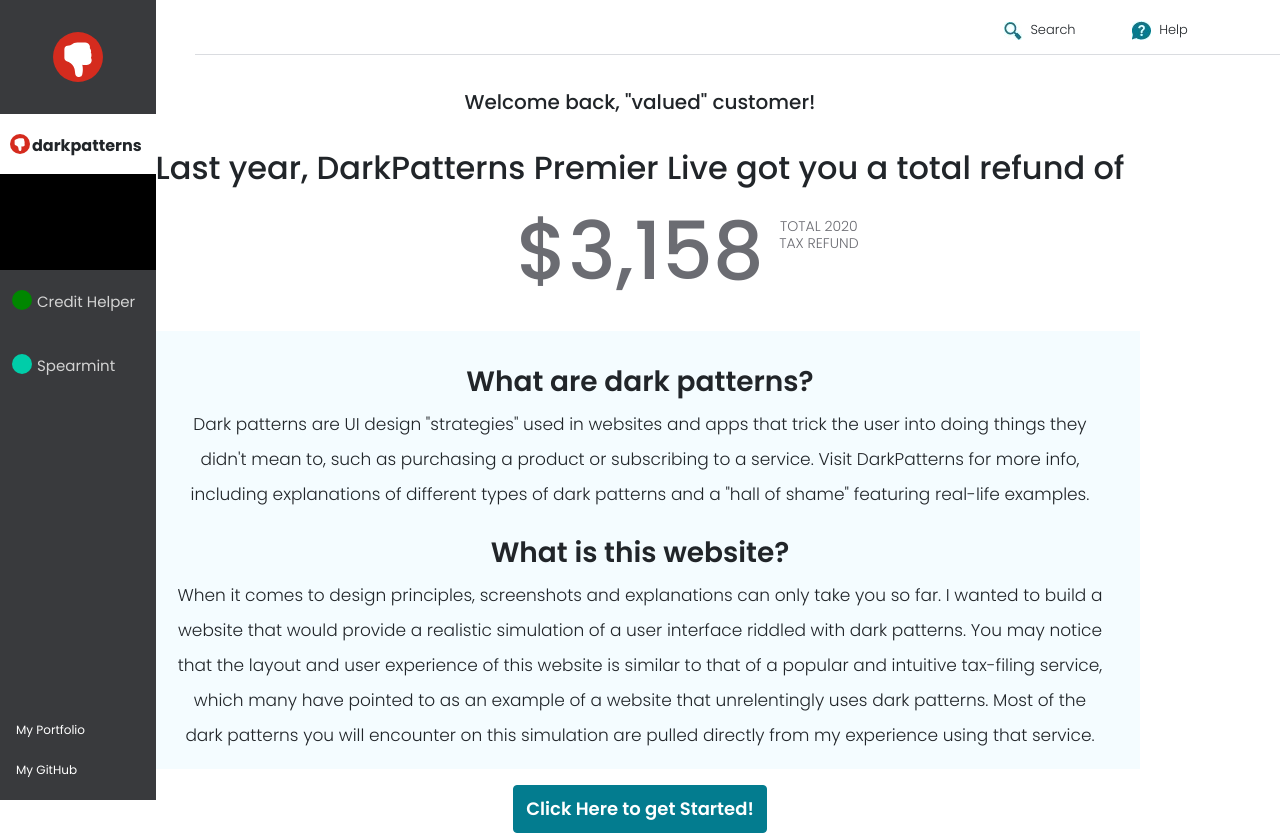
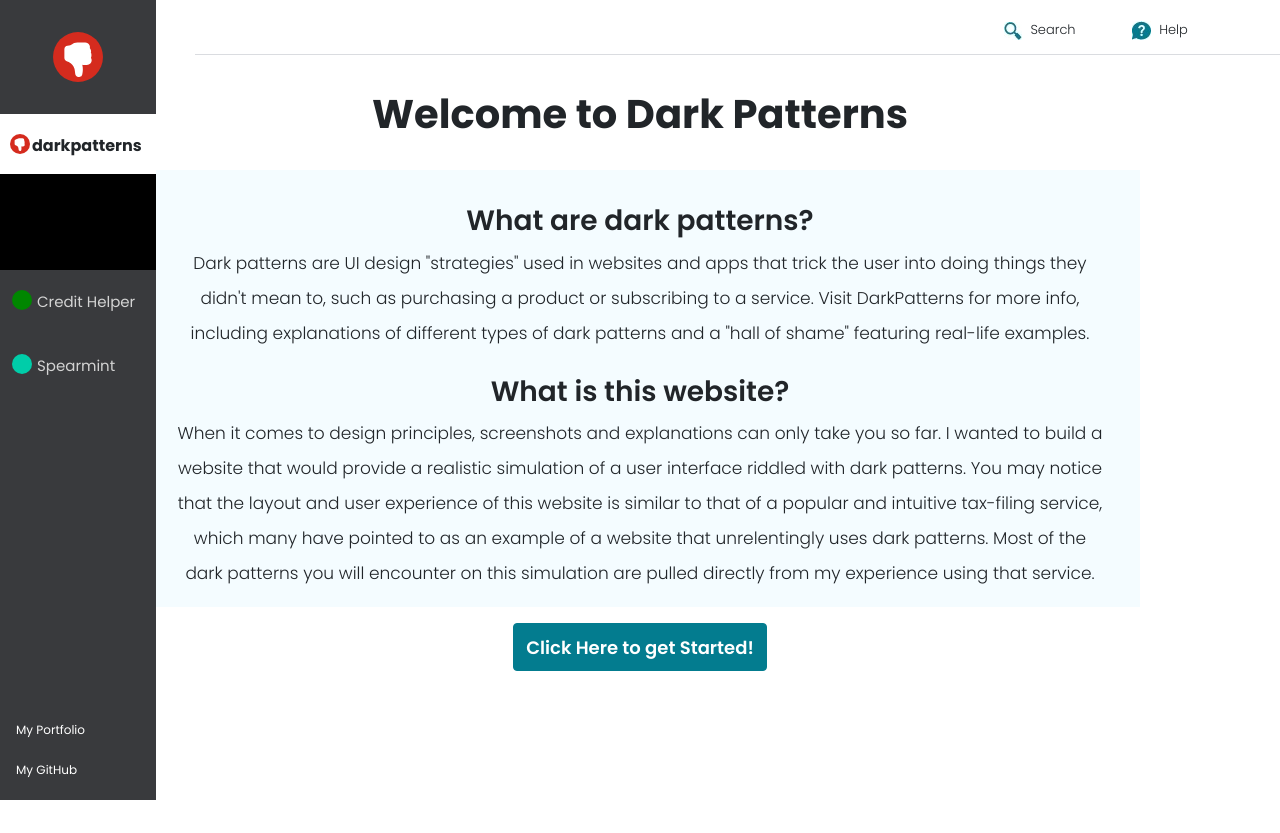
Before and after one commit to apnordin/Dark-Patterns, a React (Create React App) app: page / in a window 1280 px wide. Shown: the top 833 px of the page. After the commit the page ends 800 px from the top, so only its background shows below. Built offline with nearby package versions, Linux system fonts and the light colour scheme.

Commit message:
Added a startpage for the simulation

```diff
--- a/public/index.html
+++ b/public/index.html
@@ -27,7 +27,7 @@
       work correctly both with client-side routing and a non-root public URL.
       Learn how to configure a non-root public URL by running `npm run build`.
     -->
-    <title>React App</title>
+    <title>Dark Patterns</title>
   </head>
   <body>
     <noscript>You need to enable JavaScript to run this app.</noscript>
--- a/src/components/ProductSelection.js
+++ b/src/components/ProductSelection.js
@@ -1,5 +1,5 @@
 import React from "react";
-import {Check2All, Check2Circle, Check2Square, Check2 } from "react-bootstrap-icons";
+import { Check2 } from "react-bootstrap-icons";
 
 export default function ProductSelection () {
     return (
--- /dev/null
+++ b/src/components/StartPage.js
@@ -0,0 +1,28 @@
+import React from "react";
+
+export default function StartPage ( {setGoToStart, setGoToFinancial }) {
+
+    return (
+        <div className="col-12 text-center">
+            <h5 className="welcome-back">Welcome back, "valued" customer!
+            </h5>
+            <h2 className="savings">Last year, DarkPatterns Premier Live got you a total refund of
+            </h2>
+            <h1 className="dollardollar mt-3">
+                $3,158
+                <span className="dollardollarlabel">
+                    TOTAL 2020 TAX REFUND
+                </span>
+            </h1>
+            <div className="row">
+                <div className="col-12 text-center lightblue mt-4">
+                    <h5 className="maintexth5">DPTax is a COMPLETELY FREE tax preparation service to file taxes online. Easily file federal and state income tax returns with 100% accuracy to get your dividend. We offer the convenience of preparing and filing your tax return from virtually any computer or mobile device with Internet access. With the best features and support, you are going to love filing with us!</h5>
+                </div>
+                <div className="col-12 text-center">
+                    <h2 className="mt-5 mb-4">Just click below to get started!</h2>
+                <button onClick={() => {setGoToStart(false); setGoToFinancial(true);}} type="button" className="btn btn-main ml-1 mt-3">Continue</button>
+                </div>
+            </div>
+        </div>
+    )
+}
--- a/src/components/Tutorial.js
+++ b/src/components/Tutorial.js
@@ -1,6 +1,6 @@
 import React from "react";
 
-export default function Tutorial ( {setGoToFinancial, setGoToTutorial } ) {
+export default function Tutorial ( {setGoToStart, setGoToTutorial } ) {
     return (
         <div className="col-12 text-center">
             <h2 className="welcome-back">Instructions
@@ -10,8 +10,8 @@
                     <h5 className="maintexth5 mb-3">Follow the instructions on each page as if you were actually trying to use a tax-filing service. At the end of the simulation, we will review each dark pattern, and you will be able to select which ones you noticed while participating.</h5>
                 </div>
                 <div className="col-12 text-center">
-                    <button onClick={() => {setGoToFinancial(false); setGoToTutorial(false);}} type="button" className="btn btn-grey mr-1 mt-3">Go Back</button>
-                    <button onClick={() => {setGoToFinancial(true); setGoToTutorial(false);}} type="button" className="btn btn-main ml-1 mt-3">Start!</button>
+                    <button onClick={() => {setGoToStart(false); setGoToTutorial(false);}} type="button" className="btn btn-grey mr-1 mt-3">Go Back</button>
+                    <button onClick={() => {setGoToStart(true); setGoToTutorial(false);}} type="button" className="btn btn-main ml-1 mt-3">Start!</button>
                 </div>
             </div>
         </div>
--- a/src/components/Welcome.js
+++ b/src/components/Welcome.js
@@ -4,15 +4,7 @@
 
     return (
         <div className="col-12 text-center">
-            <h5 className="welcome-back">Welcome back, "valued" customer!
-            </h5>
-            <h2 className="savings">Last year, DarkPatterns Premier Live got you a total refund of
-            </h2>
-            <h1 className="dollardollar mt-3">
-                $3,158
-                <span className="dollardollarlabel">
-                    TOTAL 2020 TAX REFUND
-                </span>
+            <h1 className="mainpagewelcome">Welcome to Dark Patterns
             </h1>
             <div className="row">
                 <div className="col-12 text-center lightblue mt-4">
--- a/src/index.css
+++ b/src/index.css
@@ -77,6 +77,11 @@
 
 .savings {
   margin-top: 35px;
+}
+
+.mainpagewelcome {
+  margin-top: 35px;
+  font-weight: 700;
 }
 
 .dollardollar {
--- a/src/pages/Main.js
+++ b/src/pages/Main.js
@@ -5,22 +5,28 @@
 import Tutorial from "../components/Tutorial";
 import Financial from "../components/Financial";
 import ProductSelection from "../components/ProductSelection"
+import StartPage from "../components/StartPage"
 
 export default function Main () {
 
     const initialGoToTutorial = false;
+    const initialGoToStart = false;
     const intialGoToFinancial = false;
     const initialGoToProductSelection = false;
     const [goToTutorial, setGoToTutorial] = useState(initialGoToTutorial);
+    const [goToStart, setGoToStart] = useState(initialGoToStart);
     const [goToFinancial, setGoToFinancial] = useState(intialGoToFinancial);
     const [goToProductSelection, setGoToProductSelection] = useState(initialGoToProductSelection);
 
     function MainPageContent( {setGoToTutorial, setGoToFinancial }) {
-        if (goToTutorial === false && goToFinancial === false && goToProductSelection === false) {
+        if (goToTutorial === false && goToStart === false && goToFinancial === false && goToProductSelection === false) {
             return <Welcome setGoToTutorial={setGoToTutorial} />
 
         } else if (goToTutorial === true) {
-            return <Tutorial setGoToTutorial={setGoToTutorial} setGoToFinancial={setGoToFinancial} />
+            return <Tutorial setGoToTutorial={setGoToTutorial} setGoToStart={setGoToStart} />
+
+        } else if (goToStart === true) {
+            return <StartPage setGoToStart={setGoToStart} setGoToFinancial={setGoToFinancial} />
 
         } else if (goToFinancial === true) {
             return <Financial setGoToFinancial={setGoToFinancial} setGoToProductSelection={setGoToProductSelection} />
@@ -36,7 +42,7 @@
             <Sidebar />
             <div className="container">
                 <div className="row">
-                   <MainPageContent setGoToTutorial={setGoToTutorial} setGoToFinancial={setGoToFinancial} setGoToProductSelection={setGoToProductSelection} />
+                   <MainPageContent setGoToTutorial={setGoToTutorial} setGoToStart={setGoToStart} setGoToFinancial={setGoToFinancial} setGoToProductSelection={setGoToProductSelection} />
                 </div>
             </div>
 
```
